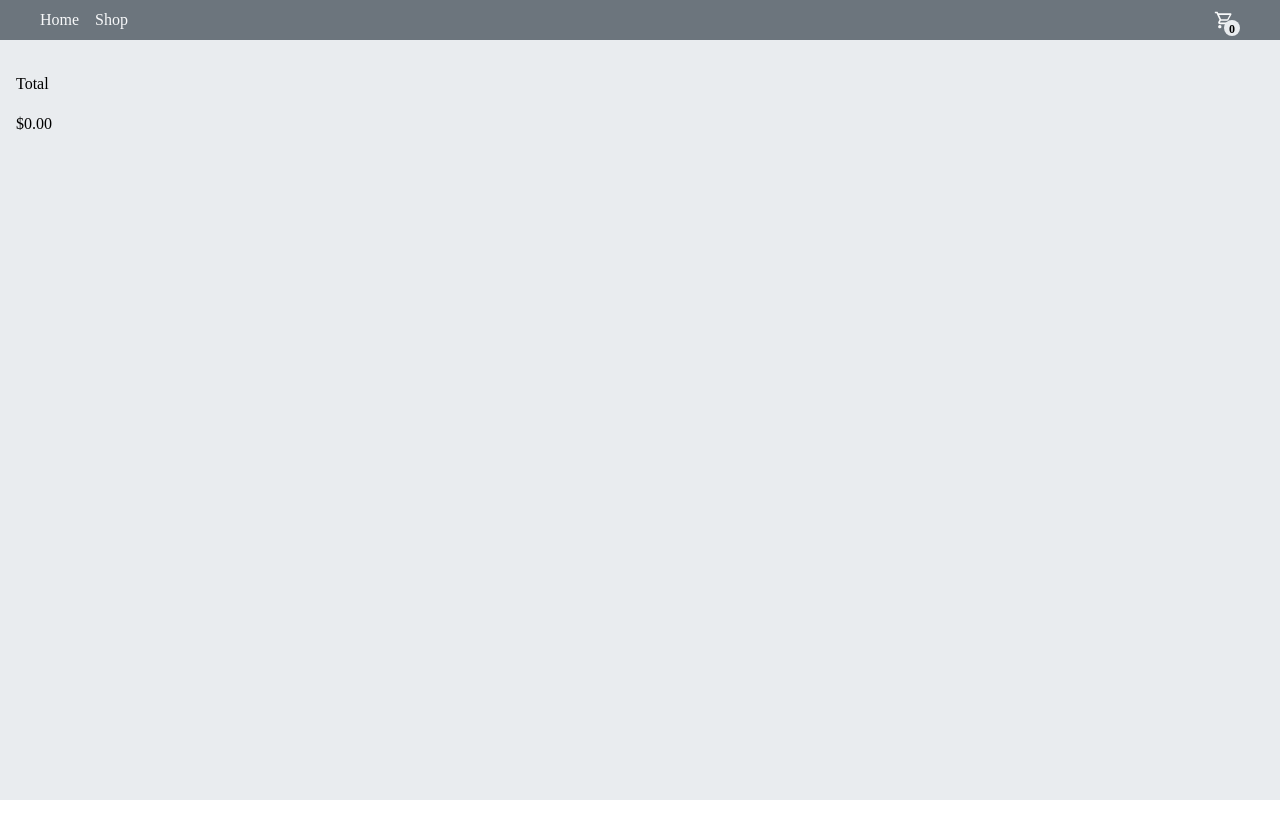
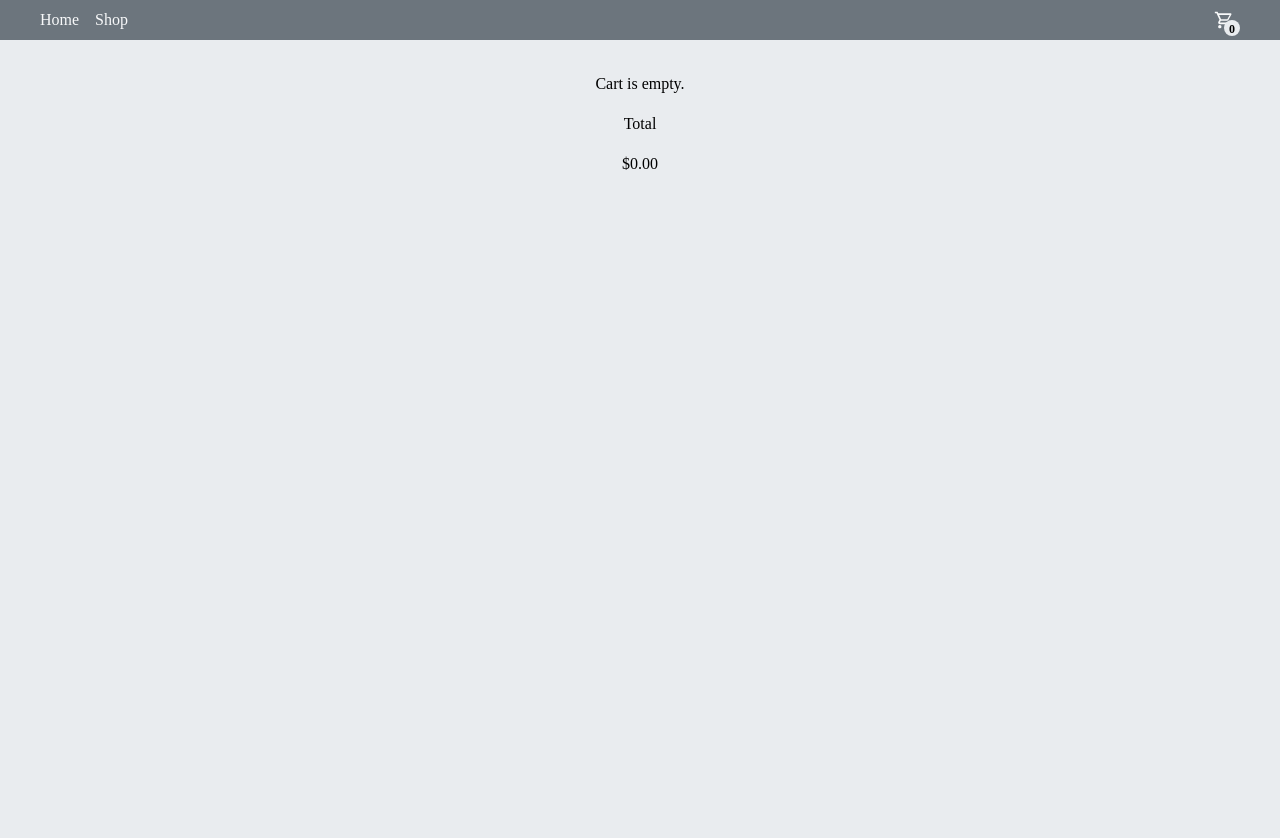
Before and after one commit to daniel-c-dev/shopping-cart, a React (Vite) app: page /cart in a window 1280 px wide. Before the commit the page ends 800 px from the top, so only its background shows below. Built offline with nearby package versions, Linux system fonts and the light colour scheme.

Commit message:
Update Cart page with items in cart

```diff
--- a/src/components/Cart.jsx
+++ b/src/components/Cart.jsx
@@ -1,12 +1,14 @@
 import Text from "./Text";
 import TotalPrice from "./TotalPrice";
+import CartItemsContainer from "./CartItemsContainer";
 import styles from "../styles/Cart.module.css";
 
 const Cart = () => {
   return (
     <div className={styles.cartContainer}>
+      <CartItemsContainer />
       <Text text="Total" className="totalPriceLabel" />
-      <TotalPrice totalPrice={0} />
+      <TotalPrice />
     </div>
   );
 };
--- /dev/null
+++ b/src/components/CartItem.jsx
@@ -0,0 +1,32 @@
+import Text from "./Text";
+import Image from "./Image";
+import Price from "./Price";
+import styles from "../styles/CartItem.module.css";
+import PropTypes from "prop-types";
+
+const CartItem = ({ product }) => {
+  return (
+    <div className={styles.cartItemContainer}>
+      <Image
+        src={product.image}
+        alt={product.title}
+        className={styles.cartItemImage}
+      />
+      <Text text={product.title} className={styles.cartItemTitle} />
+      <Text text={product.quantity} className={styles.cartItemQuantity} />
+      <Price price={product.price} />
+    </div>
+  );
+};
+
+CartItem.propTypes = {
+  product: PropTypes.shape({
+    id: PropTypes.number,
+    image: PropTypes.string,
+    title: PropTypes.string,
+    quantity: PropTypes.number,
+    price: PropTypes.number,
+  }),
+};
+
+export default CartItem;
--- /dev/null
+++ b/src/components/CartItemsContainer.jsx
@@ -0,0 +1,20 @@
+import Text from "./Text";
+import CartItem from "./CartItem";
+import { useOutletContext } from "react-router-dom";
+import styles from "../styles/CartItemsContainer.module.css";
+
+const CartItemsContainer = () => {
+  const { cartItems } = useOutletContext();
+
+  return (
+    <div className={styles.cartItemsContainer}>
+      {cartItems.length > 0 ? (
+        cartItems.map((item, index) => <CartItem key={index} product={item} />)
+      ) : (
+        <Text text="Cart is empty." className={styles.cartEmptyText} />
+      )}
+    </div>
+  );
+};
+
+export default CartItemsContainer;
--- a/src/components/Image.jsx
+++ b/src/components/Image.jsx
@@ -1,12 +1,13 @@
 import PropTypes from "prop-types";
 
-function Image({ src, alt }) {
-  return <img src={src} alt={alt} />;
+function Image({ src, alt, className }) {
+  return <img src={src} alt={alt} className={className} />;
 }
 
 Image.propTypes = {
   src: PropTypes.string.isRequired,
   alt: PropTypes.string,
+  className: PropTypes.string,
 };
 
 export default Image;
--- /dev/null
+++ b/src/styles/CartItem.module.css
@@ -0,0 +1,17 @@
+.cartItemContainer {
+  display: flex;
+  gap: 1rem;
+  align-items: center;
+  justify-content: space-between;
+  border-style: solid;
+  border-radius: 5rem;
+  padding: 2rem 4rem 2rem 4rem;
+  max-height: 8rem;
+}
+
+.cartItemImage {
+  min-width: 5rem;
+  max-width: 7rem;
+  min-height: 5rem;
+  max-height: 7rem;
+}
--- /dev/null
+++ b/src/styles/CartItemsContainer.module.css
@@ -0,0 +1,11 @@
+.cartItemsContainer {
+  display: flex;
+  flex-direction: column;
+  min-width: 50%;
+  max-width: 100rem;
+  gap: 1rem;
+}
+
+.cartEmptyText {
+  text-align: center;
+}
--- a/src/styles/cart.module.css
+++ b/src/styles/cart.module.css
@@ -1,6 +1,9 @@
 .cartContainer {
   composes: primaryBg from "colors.module.css";
-  height: 100vh;
+  display: flex;
+  flex-direction: column;
+  align-items: center;
+  min-height: 100vh;
   width: 100vw;
   padding: 1rem;
 }
```
